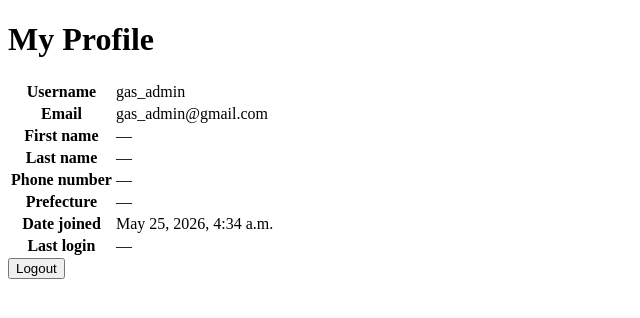
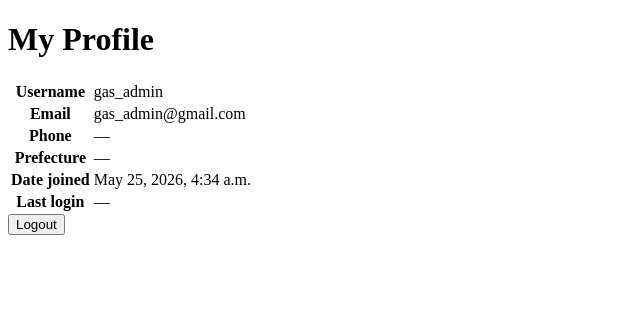
Before and after one commit to hamkuu/gas-iam, a Django app: page /accounts/profile/ in a window 1280 px wide. Shown: the top 318 px of the page, without its empty margins (0-640 px from the left). Run offline with Django 5.2, Linux system fonts and the light colour scheme; a user stored in the database is signed in.

```diff
--- a/backend/accounts/templates/accounts/profile.html
+++ b/backend/accounts/templates/accounts/profile.html
@@ -17,15 +17,7 @@
         <td>{{ user.email }}</td>
     </tr>
     <tr>
-        <th>First name</th>
-        <td>{{ user.first_name|default:"—" }}</td>
-    </tr>
-    <tr>
-        <th>Last name</th>
-        <td>{{ user.last_name|default:"—" }}</td>
-    </tr>
-    <tr>
-        <th>Phone number</th>
+        <th>Phone</th>
         <td>{{ user.tel|default:"—" }}</td>
     </tr>
     <tr>
--- a/backend/accounts/templates/accounts/register.html
+++ b/backend/accounts/templates/accounts/register.html
@@ -50,5 +50,7 @@
 
     <button type="submit">Register</button>
 </form>
+
+<p>Already have an account? <a href="{% url 'accounts:login' %}">Sign in</a></p>
 </body>
 </html>
```
